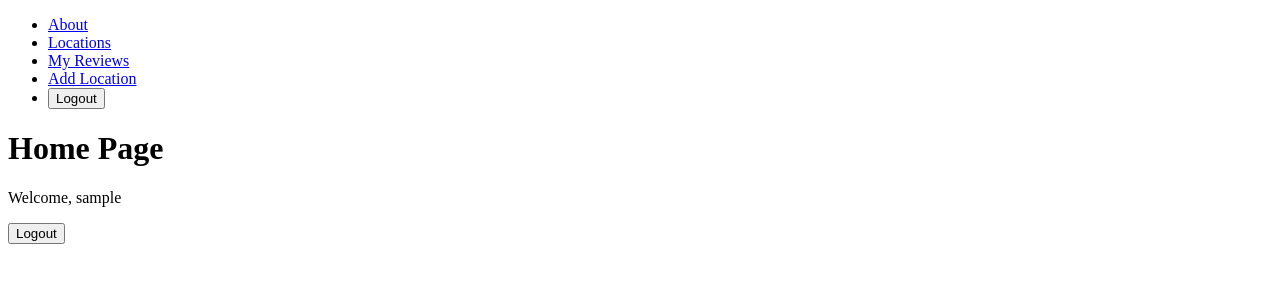
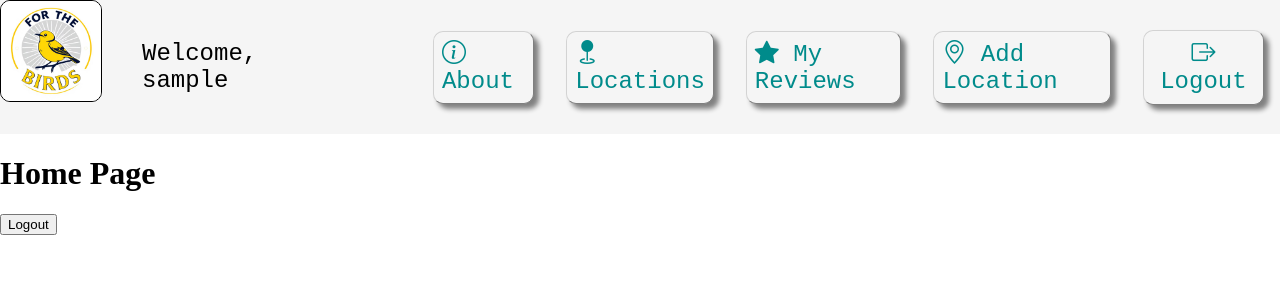
Before and after one commit to p-tigris/for-the-birds, a Django app: page / in a window 1280 px wide. Shown: the top 300 px of the page. Run offline with Django 5.2, Linux system fonts and the light colour scheme; the visitor is signed in with stand-in values (Sample User, id 1); some libraries are stand-ins or nearby versions; some web fonts are replaced.

Commit message:
base.css added

```diff
--- /dev/null
+++ b/main_app/static/css/base.css
@@ -0,0 +1,63 @@
+@import url('https://fonts.cdnfonts.com/css/birdgo');
+
+body {
+    margin: 0;
+}
+
+.navbar-container {
+    background-color: #f5f5f5;
+    display: flex;
+}
+
+.app-logo {
+    border: 1px black solid;
+    border-radius: 10px;
+}
+
+.links-container {
+    list-style-type: none;
+    display: flex;
+    margin-left: auto;
+    justify-content: center;
+    align-items: center;
+}
+
+.links-container li {
+    margin: 0 1rem;
+    padding: auto;
+    background-color: #f5f5f5;
+    border: 1px #d3d3d3 outset;
+    border-radius: 10px;
+    padding: 0.5rem;
+    display: flex;
+    align-items: center;
+    gap: 0.25rem;
+    box-shadow: 5px 5px 5px gray;
+    font-family: 'Birdgo', 'Courier New', Courier, monospace;
+}
+
+.links-container p {
+    font-family: 'Birdgo', 'Courier New', Courier, monospace;
+    font-size: 150%;
+    text-align: left;
+    padding-right: 7rem;
+}
+
+.links-container li:hover {
+    background-color: #96ded1;
+}
+
+.links-container a {
+    text-decoration: none;
+    font-size: 150%;
+    color: #008b8b;
+}
+
+#logout-btn {
+    background-color: transparent;
+    border: none;
+    font-size: 150%;
+    color: #008b8b;
+    cursor: pointer;
+    font-family: 'Birdgo', 'Courier New', Courier, monospace;
+}
--- a/main_app/templates/base.html
+++ b/main_app/templates/base.html
@@ -1,33 +1,41 @@
+{% load static %}
+
 <!DOCTYPE html>
 <html lang="en">
     <head>
         <meta charset="UTF-8" />
         <meta http-equiv="X-UA-Compatible" content="IE=edge" />
         <meta name="viewport" content="width=device-width, initial-scale=1.0" />
-        <link rel="shortcut icon" type="image/png" href="" />
+        <link rel="shortcut icon" type="image/png" href="{% static 'images/ftb-app-logo.jpg' %}" />
+        <link rel="stylesheet" href="https://cdn.jsdelivr.net/npm/bootstrap-icons@1.3.0/font/bootstrap-icons.css">
+        <link rel="stylesheet" href="{% static 'css/base.css' %}" />
         <title>For the Birds</title>
         {% block head %}
         {% endblock %}
     </head>
     <body>
         <header>
-            <nav>
-                <ul>
+            <nav class="navbar-container">
+                <a href="/">
+                    <img src="{% static 'images/ftb-app-logo.jpg' %}" alt="App Logo" height="100" width="100" class="app-logo"/>
+                </a>
+                <ul class="links-container">
                     {% if user.is_authenticated %}
-                        <li><a href="{% url 'about' %}">About</a></li>
-                        <li><a href="{% url 'location-index' %}">Locations</a></li>
-                        <li><a href="{% url 'review-index' %}">My Reviews</a></li>
-                        <li><a href="{% url 'location-create' %}">Add Location</a></li>
+                        <p>Welcome, {{ user }}</p>
+                        <li><a href="{% url 'about' %}"><i class="bi-info-circle"></i> About</a></li>
+                        <li><a href="{% url 'location-index' %}"><i class="bi-geo-fill"></i> Locations</a></li>
+                        <li><a href="{% url 'review-index' %}"><i class="bi-star-fill"></i> My Reviews</a></li>
+                        <li><a href="{% url 'location-create' %}"><i class="bi-geo-alt"></i> Add Location</a></li>
                         <li>
                             <form action="{% url 'logout' %}" method="post">
                                 {% csrf_token %}
-                                <button type="submit">Logout</button>
+                                <button type="submit" id="logout-btn"><i class="bi-box-arrow-right"></i> Logout</button>
                             </form>
                         </li>
                     {% else %}
-                        <li><a href="{% url 'about' %}">About</a></li>
-                        <li><a href="{% url 'home' %}">Login</a></li>
-                        <li><a href="{% url 'signup' %}">Sign Up</a></li>
+                        <li><a href="{% url 'about' %}"><i class="bi-info-circle"></i> About</a></li>
+                        <li><a href="{% url 'home' %}"><i class="bi-key"></i> Login</a></li>
+                        <li><a href="{% url 'signup' %}"><i class="bi-pencil-square"></i> Sign Up</a></li>
                     {% endif %}
                 </ul>
             </nav>
--- a/main_app/templates/home.html
+++ b/main_app/templates/home.html
@@ -12,7 +12,6 @@
         <button type="submit">Login</button>
     </form>
 {% else %}
-    <p>Welcome, {{ user }}</p>
     <form action="{% url 'logout' %}" method="post">
         {% csrf_token %}
         <button type="submit">Logout</button>
```
Also changed, not shown: main_app/static/images/ftb-app-logo.jpg (added).
